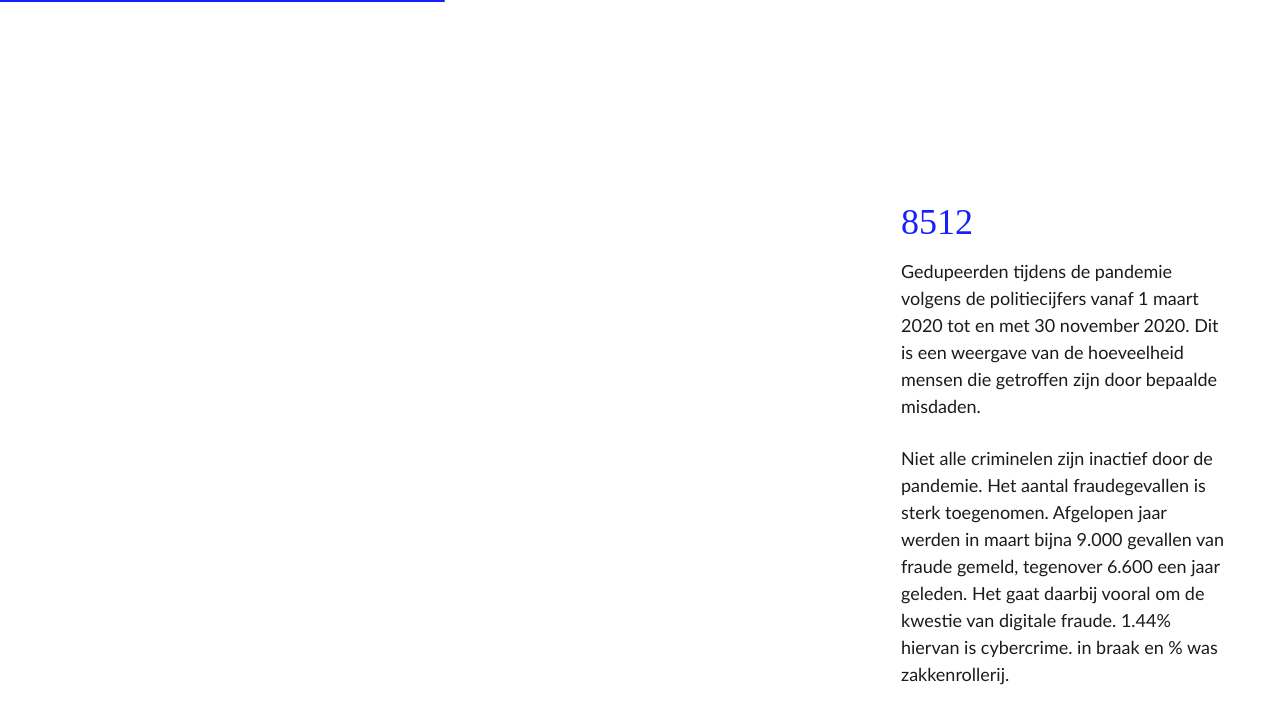
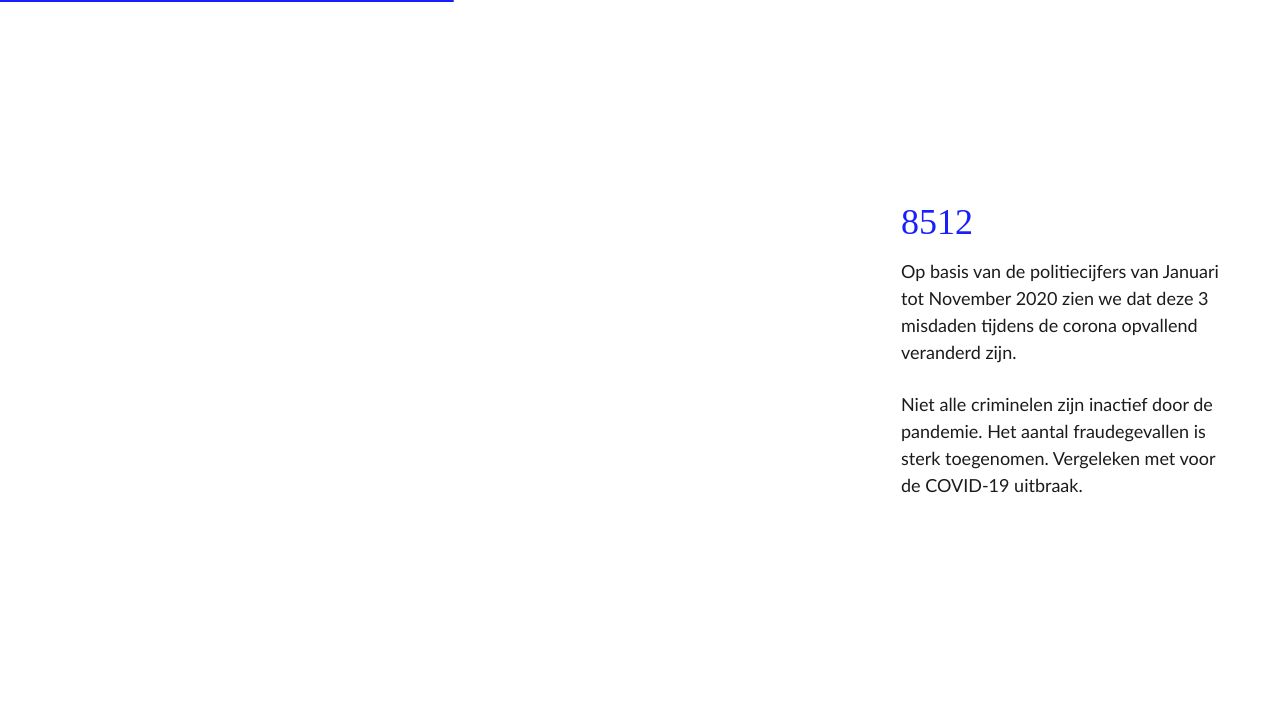
Before and after one commit to itsguus/project_information, a Jekyll site: the page built from index.md, in a window 1280 px wide and 900 px high, scrolled down 2590 px. Shown: the top 724 px of the window. Built offline with Jekyll 4.4.1, drawn with Linux system fonts in a browser that asks for light colours; some web fonts are replaced.

Commit message:
update Guus

```diff
--- a/index.md
+++ b/index.md
@@ -17,9 +17,11 @@ cijfers_articles:
         gedupeerden van criminaliteit waren tijdens de pandemie. Dit is een weergave van de hoeveelheid mensen die getroffen zijn door verschillende misdaden. COVID-19 heeft veel economische en humanitaire verliezen veroorzaakt. Daarnaast heeft het virus een grote impact op de ontwikkeling van criminaliteit in Nederland.
     - markdown: |
         ### 8512
-        Gedupeerden tijdens de pandemie volgens de politiecijfers vanaf 1 maart 2020 tot en met 30 november 2020. Dit is een weergave van de hoeveelheid mensen die getroffen zijn door bepaalde misdaden.
+        Op basis van de politiecijfers van Januari tot November 2020 zien we dat deze 3 misdaden tijdens de corona opvallend veranderd zijn.
 
-        Niet alle criminelen zijn inactief door de pandemie. Het aantal fraudegevallen is sterk toegenomen. Afgelopen jaar werden in maart bijna 9.000 gevallen van fraude gemeld, tegenover 6.600 een jaar geleden. Het gaat daarbij vooral om de kwestie van digitale fraude. 1.44% hiervan is cybercrime. in braak en % was zakkenrollerij.
+        Niet alle criminelen zijn inactief door de pandemie. Het aantal fraudegevallen is sterk toegenomen. Vergeleken met voor de COVID-19 uitbraak.
+
+
 stackedbar_articles:
   - markdown: |
       ### -75.1%
```
